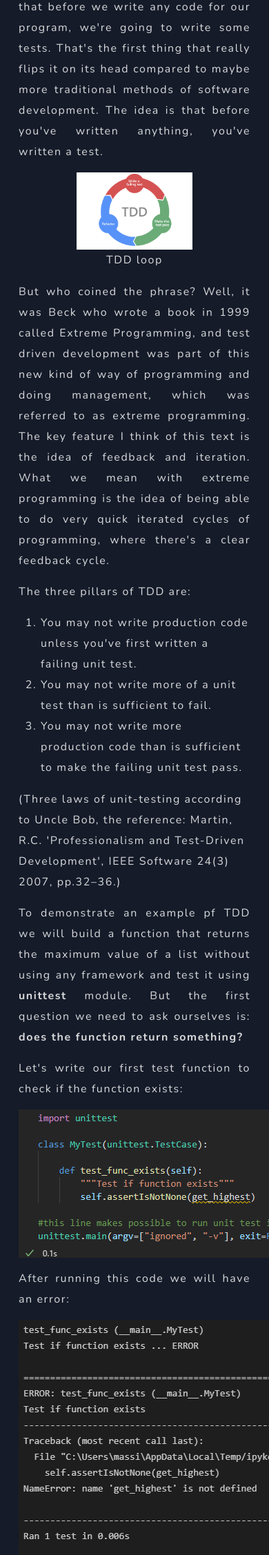
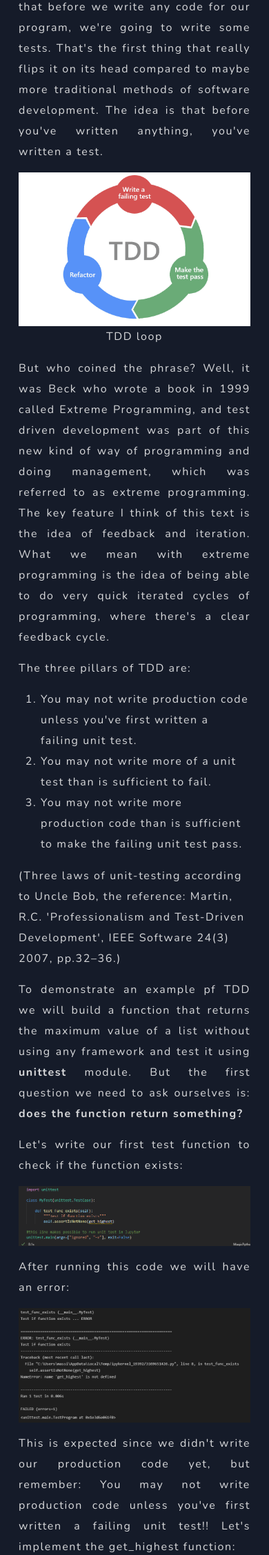
Before and after one commit to massigarg/portfolio, a Flask app: page /TDD in a window 390 px wide; the page is wider, and only the part inside the window is pictured. Shown: the part 1025-3280 px from the top of that part at 69% size. Run offline with Flask 2, Linux system fonts and the light colour scheme; some libraries are stand-ins or nearby versions.

Commit message:
made images responsive

```diff
--- a/static/css/article.css
+++ b/static/css/article.css
@@ -49,9 +49,9 @@ img {
     display: flex;
     justify-content: center;
     margin: 0 auto;
+    width: 100%;
+    height: auto;
 }
-
-
 
 .evaluate {
     height: 40px;
--- a/templates/TDD.html
+++ b/templates/TDD.html
@@ -148,7 +148,10 @@
         The finar result should look like this:
     </p>
 
-    <script src="https://gist.github.com/massigarg/0467f1c39980d12b174d93c62f43e984.js"></script>
+    <div class="git">
+        <script src="https://gist.github.com/massigarg/0467f1c39980d12b174d93c62f43e984.js"></script>
+    </div>
+
 
     <p>
         Even if tedious, TDD is fundamental and it can save a lot of headaches before putting anything
```
